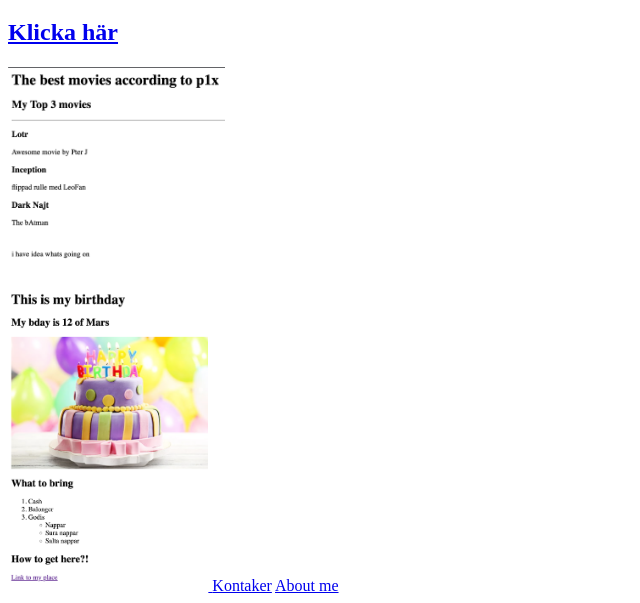
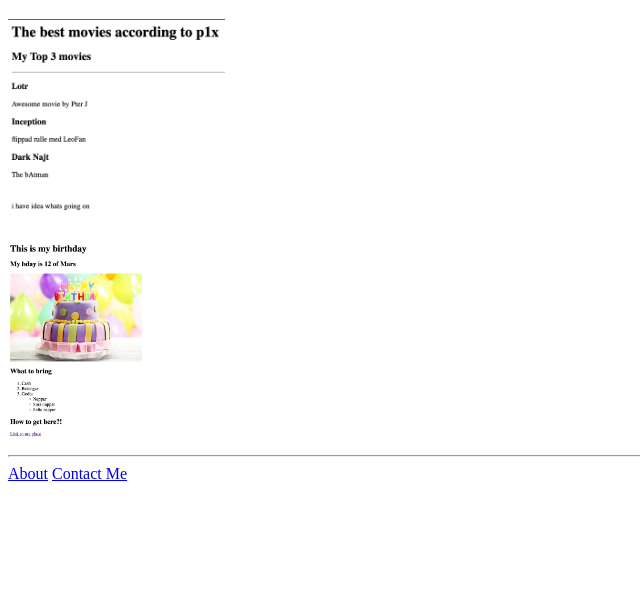
Before and after one commit to pixboj/html-portfolio, a plain HTML site: page index.html in a window 1280 px wide. Shown: the part 206-809 px from the top of the page, without its empty margins (0-640 px from the left). Drawn offline with Linux system fonts and the light colour scheme.

Commit message:
Update index.html

```diff
--- a/index.html
+++ b/index.html
@@ -1,39 +1,23 @@
-<!-- TODO 1: Create the HTML Boilerplate -->
 <!DOCTYPE html>
 <html lang="en">
+
   <head>
-    <meta charset="UTF-8" />
-    <meta name="viewport" content="width=device-width, initial-scale=1.0" />
+    <meta charset="UTF-8">
+    <meta name="viewport" content="width=device-width, initial-scale=1.0">
     <title>Johannas Hemsida</title>
   </head>
+
   <body>
     <h1>Hello and welcome!</h1>
     <h2>p1x här!</h2>
-  </br>
+    <br>
     <h1>Johannas favoritfilmer</h1>
-    <h2><a href="./public/FavFilm.html">Klicka här</h2>
-
-    <h1><a href="./public/FavFilm.html" Movie Ranking alt="Test"</a></h1>
+      <h2><a href="./public/FavFilm.html" Movie Ranking</a></h2>
       <img src="./assets/images/FavFilm.png" height="200" alt="Movie ranking">
-
-    <h2><a href="./public/birthday-invite.html" Bday inv alt="Test"></h2>
-      <img src="./assets/images/Mitt Kalas.png" height="300" alt="Bday inv>
-    <hr/>
-    <a href="./public/contact.html">Kontaker</a>
-    <a href="./public/about.html">About me</a>
+      <h2><a href="./public/birthday-invite.html" Bday inv</a></h2>
+      <img src="./assets/images/Mitt Kalas.png" height="200" alt="Bday inv">
+      <hr/>
+      <a href="./public/about.html">About</a>
+      <a href="./public/contact.html">Contact Me</a>
   </body>
 </html>
-
-<!-- TODO 2: Add Your previous projects' HTML into the public folder -->
-
-<!-- TODO 3: Take screenshots of your project previews and add the images to the images folder -->
-
-<!-- TODO 4: Add titles/subtitles etc. -->
-
-<!-- TODO 5: Add a link to the project pages -->
-
-<!-- TODO 6: Add images to show the project previews
-HINT for TODO 6: You can use the height attribute set to 200 to make the image smaller:
-https://developer.mozilla.org/en-US/docs/Web/HTML/Element/img#attr-height -->
-
-<!-- TODO 7: Add the Contact Me and About Me page links -->
```
